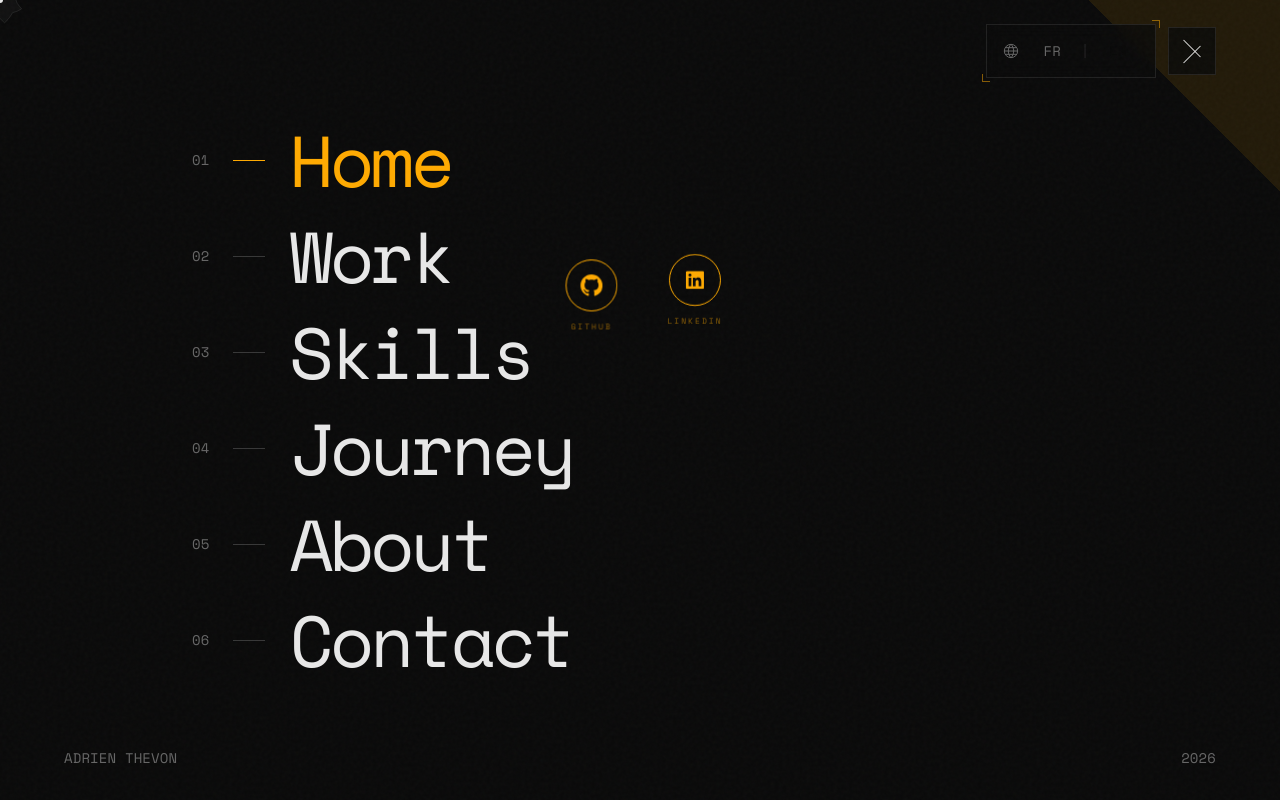
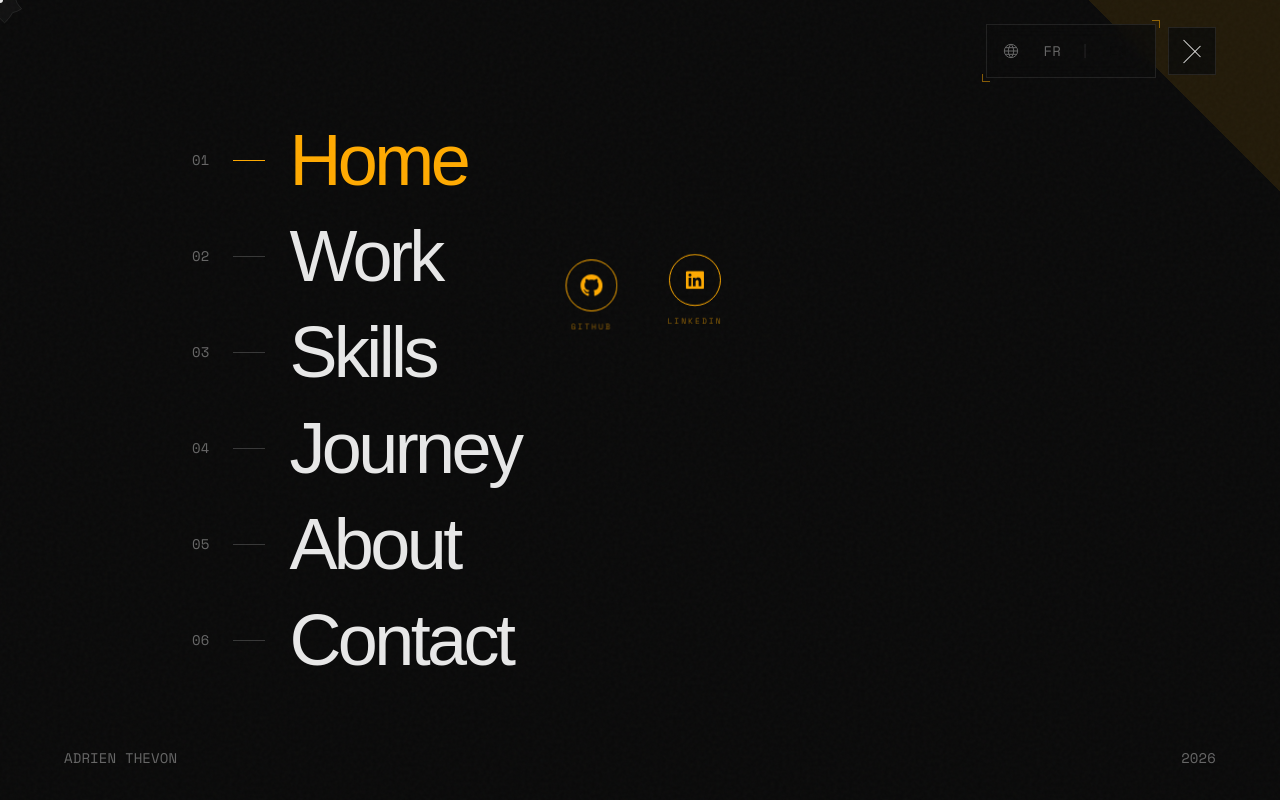
Before and after one commit to AThevon/adrienthevon, a Next.js app: page / in a window 1280 px wide. Both pictures are taken after a click on the button "Menu". Built offline with nearby package versions, Linux system fonts and the light colour scheme; no server answers; a web font is replaced by a local one.

Commit message:
fix: merge duplicate style attrs in MainNav menu label

```diff
--- a/src/components/navigation/MainNav.tsx
+++ b/src/components/navigation/MainNav.tsx
@@ -213,8 +213,8 @@ export default function MainNav() {
                             {/* Label */}
                             <motion.span
                               className="text-4xl md:text-6xl lg:text-7xl tracking-tighter"
-                              style={{ fontFamily: "var(--font-display)" }}
                               style={{
+                                fontFamily: "var(--font-display)",
                                 color: active ? "#ffaa00" : undefined,
                               }}
                               whileHover={{ x: 10 }}
```
